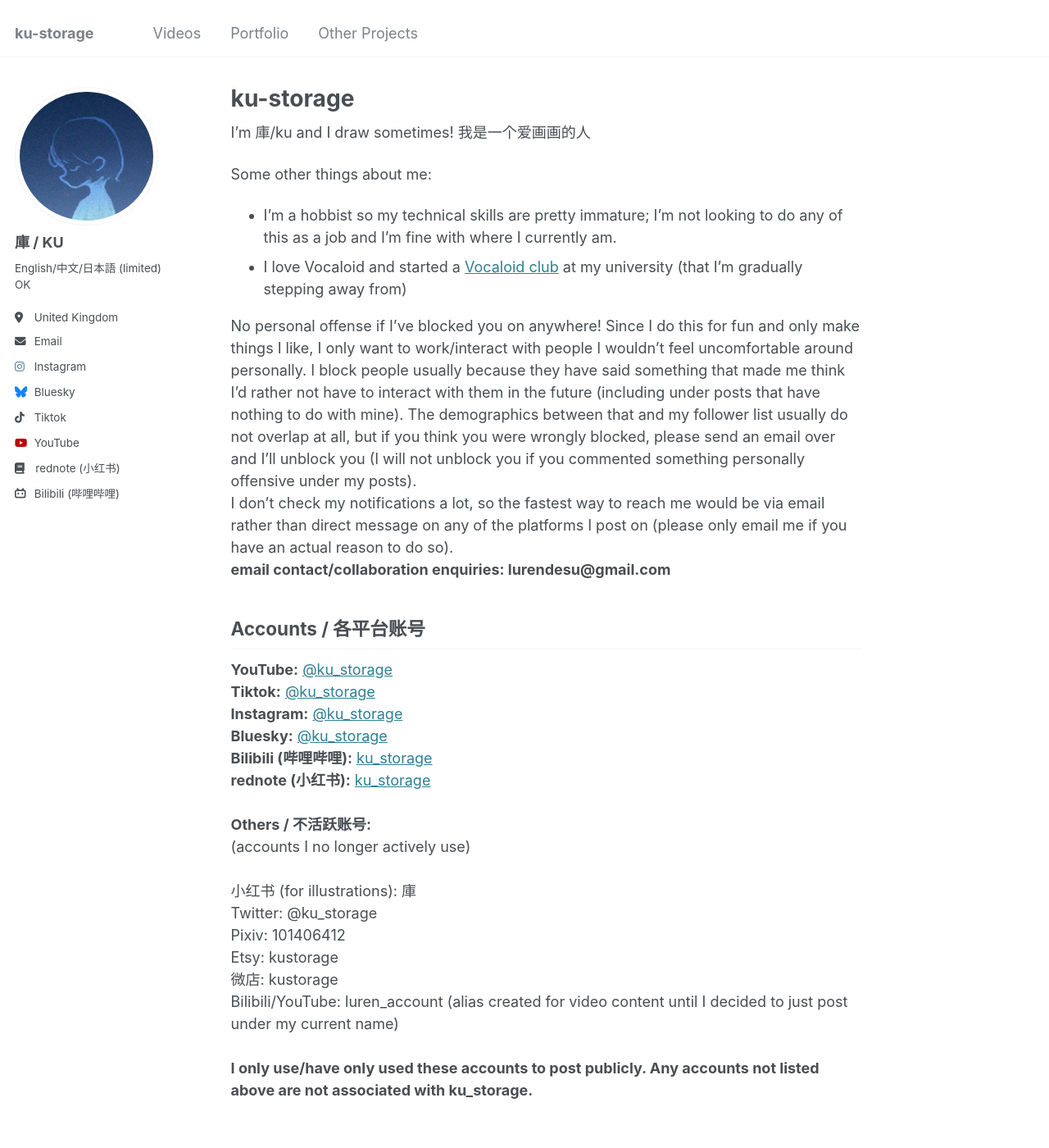
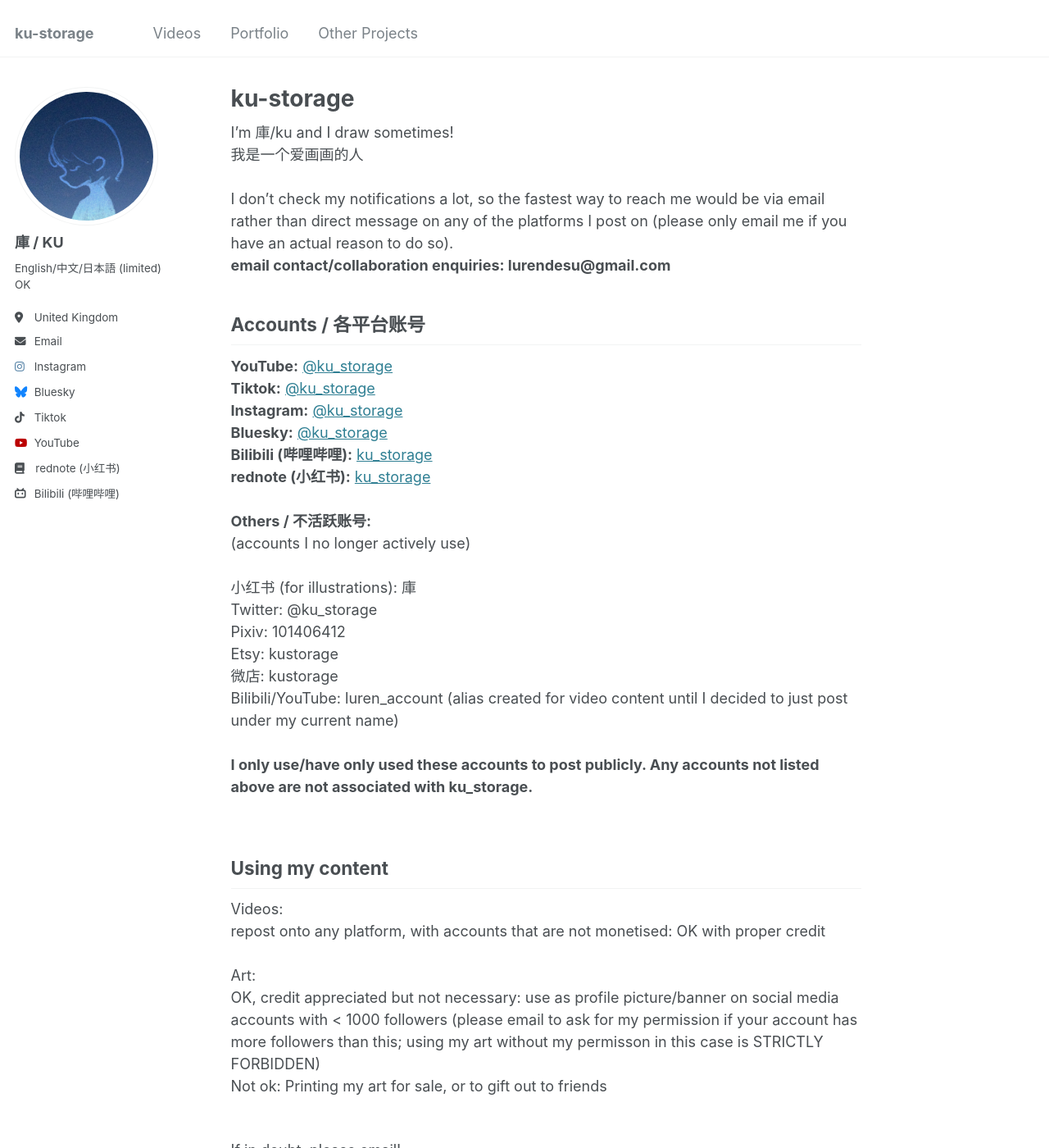
Before and after one commit to ku-storage/ku-storage.github.io, a Jekyll site: the page built from _pages/about.md, in a window 1280 px wide and 1400 px high. Shown: the whole window at 82% size. Built offline with Jekyll 4.4.1, drawn with Linux system fonts in a browser that asks for light colours; some of the changed text lies outside the part shown.

Commit message:
Update about.md

```diff
--- a/_pages/about.md
+++ b/_pages/about.md
@@ -6,16 +6,9 @@
   - /about/
   - /about.html
 ---
-I'm 庫/ku and I draw sometimes!
+I'm 庫/ku and I draw sometimes!<br>
 我是一个爱画画的人
-
-Some other things about me:
-- I'm a hobbist so my technical skills are pretty immature; I'm not looking to do any of this as a job and I'm fine with where I currently am.
-- I love Vocaloid and started a [Vocaloid club](https://kcl-vocaloid.github.io/) at my university (that I'm gradually stepping away from)
-
-No personal offense if I've blocked you on anywhere! Since I do this for fun and only make things I like, I only want to work/interact with people I wouldn't feel uncomfortable around personally.
-I block people usually because they have said something that made me think I’d rather not have to interact with them in the future (including under posts that have nothing to do with mine). The demographics between that and my follower list usually do not overlap at all, but if you think you were wrongly blocked, please send an email over and I’ll unblock you (I will not unblock you if you commented something personally offensive under my posts).
-<br>
+<br><br>
 I don't check my notifications a lot, so the fastest way to reach me would be via email rather than direct message on any of the platforms I post on (please only email me if you have an actual reason to do so). <br>
 **email contact/collaboration enquiries: lurendesu@gmail.com**<br>
 
@@ -39,6 +32,25 @@
 **I only use/have only used these accounts to post publicly. Any accounts not listed above are not associated with ku_storage.** <br>
 <br>
 
+Using my content
+------
+Videos:<br>
+repost onto any platform, with accounts that are not monetised: OK with proper credit<br><br>
+Art:<br>
+OK, credit appreciated but not necessary: use as profile picture/banner on social media accounts with < 1000 followers (please email to ask for my permission if your account has more followers than this; using my art without my permisson in this case is STRICTLY FORBIDDEN)<br>
+Not ok: Printing my art for sale, or to gift out to friends<br><br>
+
+If in doubt, please email!
+
+Other notes
+------
+Some other things about me:
+- I'm a hobbist so my technical skills are pretty immature; I'm not looking to do any of this as a job and I'm fine with where I currently am.
+- I love Vocaloid and started a [Vocaloid club](https://kcl-vocaloid.github.io/) at my university (that I'm gradually stepping away from)
+<br>
+No personal offense if I've blocked you on anywhere! Since I do this for fun and only make things I like, I only want to work/interact with people I wouldn't feel uncomfortable around.
+I block people usually because they have said something that made me think I’d rather not have to interact with them in the future (including under posts that have nothing to do with mine). <br>
+
 Create content & metadata
 ------
 For site content, there is one markdown file for each type of content, which are stored in directories like _publications, _talks, _posts, _teaching, or _pages. For example, each talk is a markdown file in the [_talks directory](https://github.com/academicpages/academicpages.github.io/tree/master/_talks). At the top of each markdown file is structured data in YAML about the talk, which the theme will parse to do lots of cool stuff. The same structured data about a talk is used to generate the list of talks on the [Talks page](https://academicpages.github.io/talks), each [individual page](https://academicpages.github.io/talks/2012-03-01-talk-1) for specific talks, the talks section for the [CV page](https://academicpages.github.io/cv), and the [map of places you've given a talk](https://academicpages.github.io/talkmap.html) (if you run this [python file](https://github.com/academicpages/academicpages.github.io/blob/master/talkmap.py) or [Jupyter notebook](https://github.com/academicpages/academicpages.github.io/blob/master/talkmap.ipynb), which creates the HTML for the map based on the contents of the _talks directory).
```
